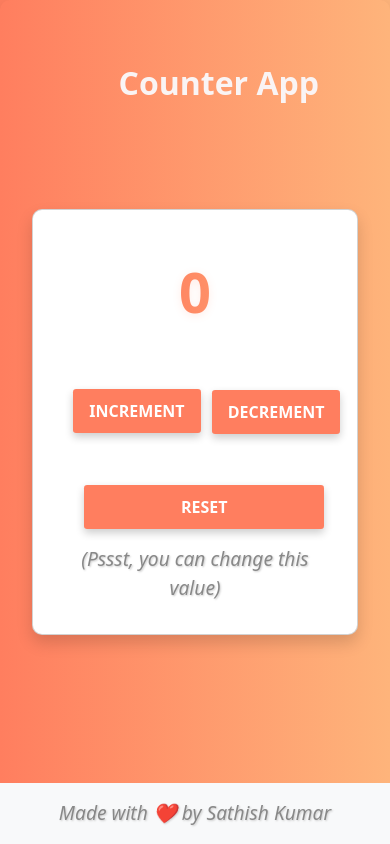
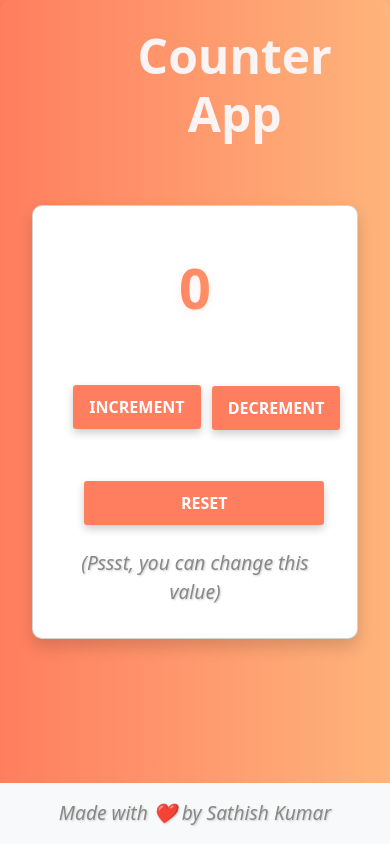
Before and after one commit to indhumohan17/counterapp, a React (Vite) app: page / in a window 390 px wide. Built offline with nearby package versions, Linux system fonts and the light colour scheme.

Commit message:
initial-commit

```diff
--- a/src/App.css
+++ b/src/App.css
@@ -195,9 +195,113 @@
 
             }
 
-          .btn-dark {
-            margin-top: 50rem;
-          }
+
+
+/* // X-Small devices (portrait phones, less than 576px) */
+@media (max-width: 575.98px) {
+  .color-container h1 {
+    font-size: 2rem;
+    flex: 1 1 100%;
+    position: relative;
+    right: 0;
+    text-align: center;
+    margin: 0 auto;
+  }
+  .btn-dark, .btn-primary, .btn-success {
+    width: 100%;
+    margin: 0.5rem 0;
+    font-size: 1.1rem;
+    padding: 14px 0;
+    display: block;
+  }
+  .card-container .card {
+    flex: 1 1 100%;
+    margin: 10px 0;
+  }
+}
+
+/* // Small devices (landscape phones, less than 768px) */
+@media (max-width: 767.98px) {
+  .color-container h1 {
+    font-size: 2.8rem;
+    position: relative;
+    flex: 1 1 calc(50% - 40px);
+    top: -1.3rem;
+    left: -7rem;
+    right: 2rem;
+  }
+  .btn-dark, .btn-primary, .btn-success {
+    width: 90%;
+    border: none;
+    display: block;
+    margin-top: -1rem;
+    margin: 0.5rem auto;
+    padding: 14px 0;
+    font-size: 1.1rem;
+  }
+  .card-container .card {
+    flex: 1 1 calc(50% - 40px);
+  }
+}
+
+/* // Medium devices (tablets, less than 992px) */
+@media (max-width: 991.98px) {
+  .color-container h1 {
+    flex: 1 1 calc(50% - 40px);
+    font-size: 2.8rem;
+    position: relative;
+    top: -2.3rem;
+    left: -5rem;
+    right: 1rem;
+  }
+  .btn-dark, .btn-primary, .btn-success {
+    width: 90%;
+    border: none;
+    display: block;
+    margin-top: -2rem;
+    margin: 0.5rem auto;
+    padding: 14px 0;
+    font-size: 1.1rem;
+  }
+}
+
+/* // Large devices (desktops, less than 1200px) */
+@media (max-width: 1199.98px) {
+  .color-container h1 {
+    font-size: 3rem;
+    margin-left: 0;
+  }
+  .btn-dark, .btn-primary, .btn-success {
+    width: 100%;
+    margin: 0.5rem 0;
+    margin-top: -1rem;
+    font-size: 1.2rem;
+    padding: 14px 0;
+  }
+}
+
+/* // X-Large devices (large desktops, less than 1400px) */
+@media (max-width: 1399.98px) {
+  .color-container h1 {
+    font-size: 3rem;
+    margin-left: 0;
+  }
+  .btn-dark, .btn-primary, .btn-success {
+    width: 100%;
+    margin: 0.5rem 0;
+    margin-top: -1rem;
+    font-size: 1.2rem;
+    padding: 14px 0;
+  }
+ }
+
+
+/* // XX-Large devices (larger desktops) */
+/* // No media query since the xxl breakpoint has no upper bound on its width// */
+
+
+
+
             .card-animate {
                 transition: transform 0.3s;
             }
```
Also changed, not shown: styles.css (added).
